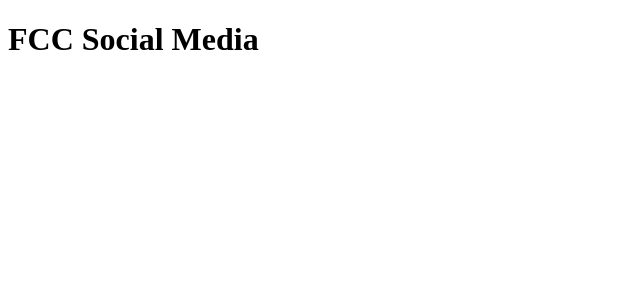
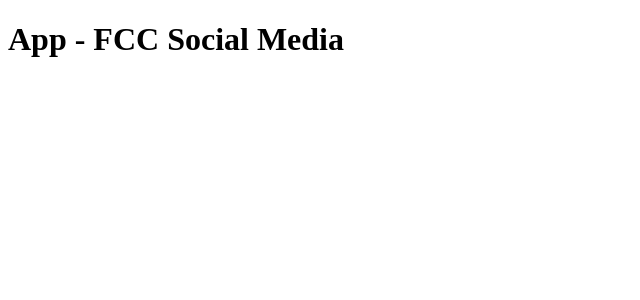
Before and after one commit to felipeog/fcc-social-media-frontend, a React (Vite) app: page / in a window 1280 px wide. Shown: the top 300 px of the page, without its empty margins (0-640 px from the left). Built offline with nearby package versions, Linux system fonts and the light colour scheme.

Commit message:
Create Apollo provider

```diff
--- a/package.json
+++ b/package.json
@@ -22,6 +22,8 @@
     "parcel-bundler": "^1.12.4"
   },
   "dependencies": {
+    "@apollo/client": "^3.3.6",
+    "graphql": "^15.4.0",
     "react": "^17.0.1",
     "react-dom": "^17.0.1"
   }
--- /dev/null
+++ b/src/ApolloProvider.js
@@ -0,0 +1,20 @@
+import React from 'react'
+import {
+  InMemoryCache,
+  createHttpLink,
+  ApolloClient,
+  ApolloProvider,
+} from '@apollo/client'
+
+const httpLink = createHttpLink({
+  uri: 'http://localhost:5000',
+})
+
+const client = new ApolloClient({
+  link: httpLink,
+  cache: new InMemoryCache(),
+})
+
+export default ({ children }) => (
+  <ApolloProvider client={client}>{children}</ApolloProvider>
+)
--- /dev/null
+++ b/src/App.js
@@ -0,0 +1,7 @@
+import React from 'react'
+
+const App = () => {
+  return <h1>App - FCC Social Media</h1>
+}
+
+export default App
--- a/src/index.js
+++ b/src/index.js
@@ -1,4 +1,12 @@
 import React from 'react'
 import ReactDOM from 'react-dom'
 
-ReactDOM.render(<h1>FCC Social Media</h1>, document.getElementById('root'))
+import ApolloProvider from './ApolloProvider'
+import App from './App'
+
+ReactDOM.render(
+  <ApolloProvider>
+    <App />
+  </ApolloProvider>,
+  document.getElementById('root')
+)
```
Also changed, not shown: 1 other file (tests, documents, lock files or other folders).
